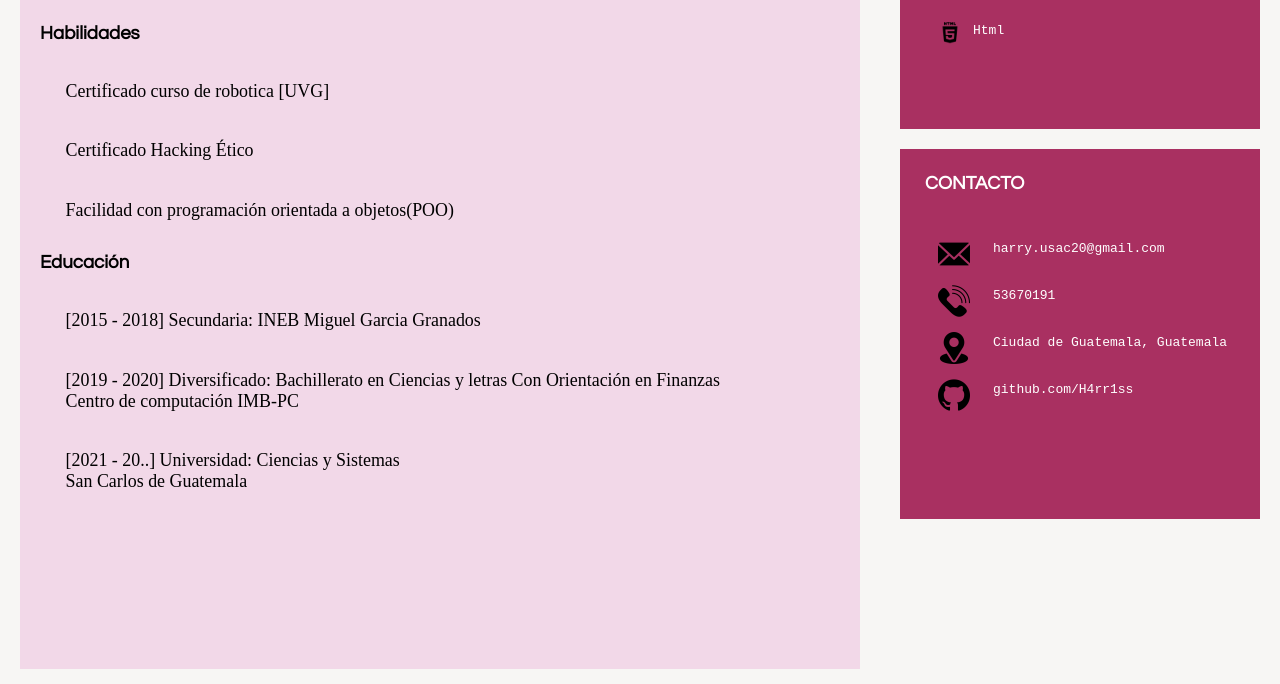
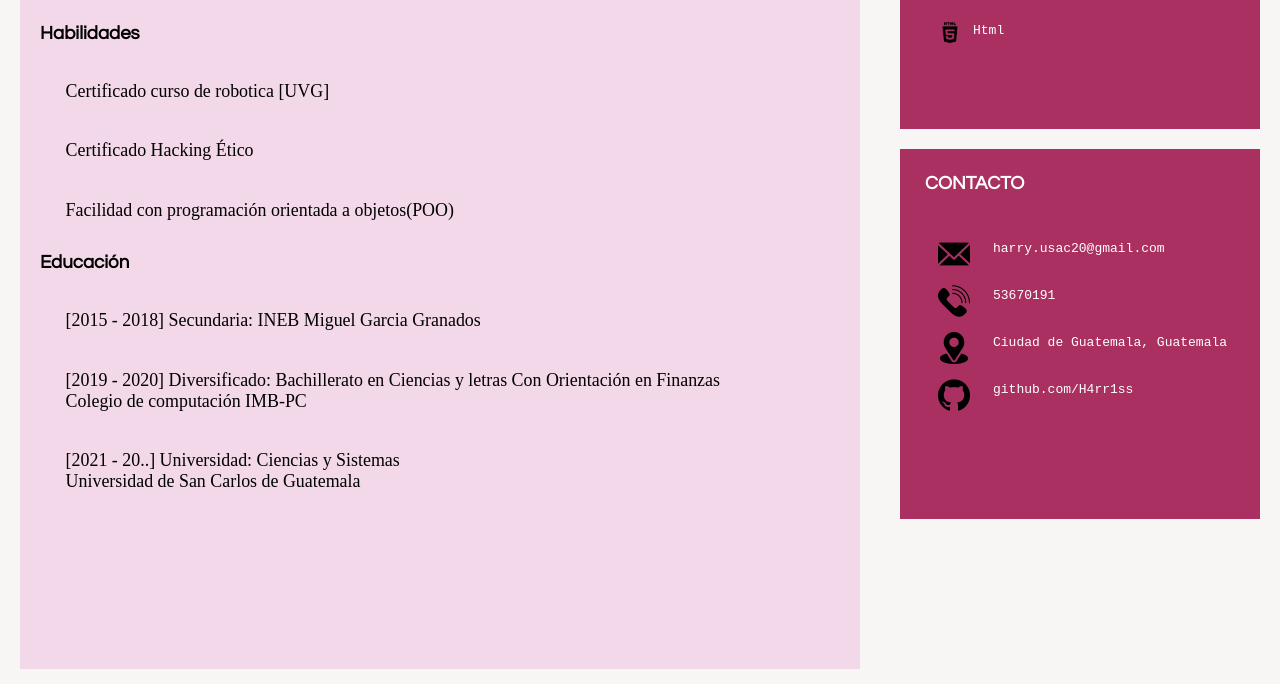
Before and after one commit to H4rr1ss/H4rr1ss.github.io, a plain HTML site: page index.html in a window 1280 px wide. Shown: the part 261-945 px from the top of the page. Drawn offline with Linux system fonts and the light colour scheme.

Commit message:
Commit Final

```diff
--- a/index.html
+++ b/index.html
@@ -38,9 +38,9 @@
 				[2015 - 2018] Secundaria: INEB Miguel Garcia Granados
 				</p>
 				<P>[2019 - 2020] Diversificado: Bachillerato en Ciencias y letras Con Orientación en Finanzas</p>
-				<p style="margin-top:0vw;">Centro de computación IMB-PC</p>
+				<p style="margin-top:0vw;">Colegio de computación IMB-PC</p>
 				<P>[2021 - 20..] Universidad: Ciencias y Sistemas</p>
-				<p style="margin-top:0vw;">San Carlos de Guatemala</p>
+				<p style="margin-top:0vw;">Universidad de San Carlos de Guatemala</p>
 			</div>
 			<!------------------------------->
 
```
